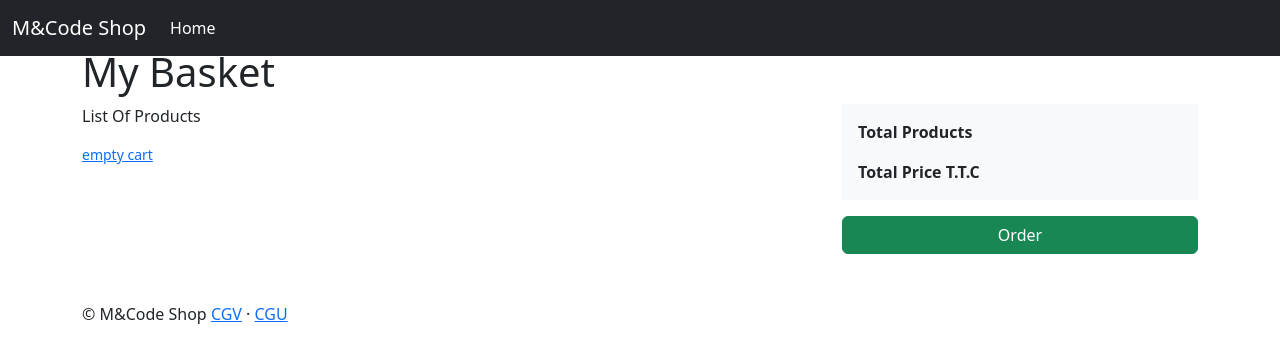
After one commit to BenRhoumaMaher/mcodeshop, a Symfony app: template templates/cart/index.html.twig in a window 1280 px wide. The commit adds this page. Shown: the top 363 px of the page. Run offline with Twig, Linux system fonts and the light colour scheme; the template is opened without the code that fills it, so the values that code supplies are empty; some libraries are stand-ins or nearby versions.

Commit message:
working on the basket section

```diff
--- a/src/Twig/AppExtension.php
+++ b/src/Twig/AppExtension.php
@@ -2,6 +2,7 @@
 
 namespace App\Twig;
 
+use App\Classe\Cart;
 use Twig\TwigFilter;
 use Twig\Extension\GlobalsInterface;
 use Twig\Extension\AbstractExtension;
@@ -10,7 +11,8 @@ use App\Repository\CategoryRepository;
 class AppExtension extends AbstractExtension implements GlobalsInterface
 {
     public function __construct(
-        private CategoryRepository $categoryRepository
+        private CategoryRepository $categoryRepository,
+        private Cart $cart
     ) {
     }
 
@@ -30,6 +32,7 @@ class AppExtension extends AbstractExtension implements GlobalsInterface
     {
         return [
             'allCategories' => $this->categoryRepository->findAll(),
+            'fullCartQuantity' => $this->cart->fullQantity(),
         ];
     }
 
--- a/templates/base.html.twig
+++ b/templates/base.html.twig
@@ -47,8 +47,9 @@
 									<i data-feather="user"></i>
 								</a>
 							{% endif %}
-							<a href="">
+							<a href="{{path('app_cart')}}">
 								<i data-feather="shopping-cart"></i>
+								<span class="badge text-bg-light">{{fullCartQuantity}}</span>
 							</a>
 						</div>
 					</div>
@@ -57,7 +58,7 @@
 		</header>
 
 		<main>
-		<div class="container mt-2">
+		<div class="container mt-4">
 			{% for label,messages in app.flashes %}
 				{% for message in messages %}
 					<div class="alert alert-{{label}}">
--- /dev/null
+++ b/templates/cart/index.html.twig
@@ -0,0 +1,49 @@
+{% extends 'base.html.twig' %}
+
+{% block body %}
+	<div class="container my-5">
+		<h1>My Basket</h1>
+		<div class="row">
+			<div class="col-md-8">
+				List Of Products
+				{% for product in cart %}
+					<div class="row mt-2">
+						<div class="col-md-2">
+							<img src="/uploads/{{product.object.illustration}}" class="img-fluid" alt="{{product.object.name}}">
+						</div>
+						<div class="col-md-6">
+							<strong>{{product.object.name}}</strong>
+							<span class="d-block small">
+								Unity Price:
+								{{product.object.pricewt|price}}
+							</span>
+						</div>
+						<div class="col-md-2 text-right">
+							<a href="{{path('app_cart_decrease',{id: product.object.id})}}">-</a>
+							<span class="badge text-bg-secondary">x{{product.qty}}</span>
+							<a href="{{path('app_cart_add',{id: product.object.id})}}">+</a>
+						</div>
+						<div class="col-md-2">
+							<strong>{{(product.qty * product.object.pricewt)|price}}</strong>
+						</div>
+					</div>
+				{% endfor %}
+				<a href="{{path('app_cart_remove')}}" class="small d-block mt-3">empty cart
+				</a>
+			</div>
+			<div class="col-md-4">
+				<div class="bg-light p-3">
+					<div class="d-flex justify-content-between">
+						<span class="fw-bold">Total Products</span>
+						<span>{{fullCartQuantity}}</span>
+					</div>
+					<div class="d-flex justify-content-between mt-3">
+						<span class="fw-bold">Total Price T.T.C</span>
+						<span>{{totalwt|price}}</span>
+					</div>
+				</div>
+				<a href="" class="btn btn-success w-100 mt-3">Order</a>
+			</div>
+		</div>
+	</div>
+{% endblock %}
--- a/templates/product/index.html.twig
+++ b/templates/product/index.html.twig
@@ -16,7 +16,9 @@
 				<h1>{{product.name}}</h1>
 				<span class="d-block mb-3">{{product.pricewt|price}}</span>
 				{{product.description|raw}}
-				<button class="btn btn-success mt-2">Add to Basket</button>
+				<a href="{{path('app_cart_add',{id: product.id})}}" class="btn btn-success">
+					Add to Basket
+				</a>
 			</div>
 		</div>
 	</div>
```
Also changed, not shown: src/Classe/Cart.php (added, +85 -0 lines), src/Controller/CartController.php (added, +63 -0 lines).
